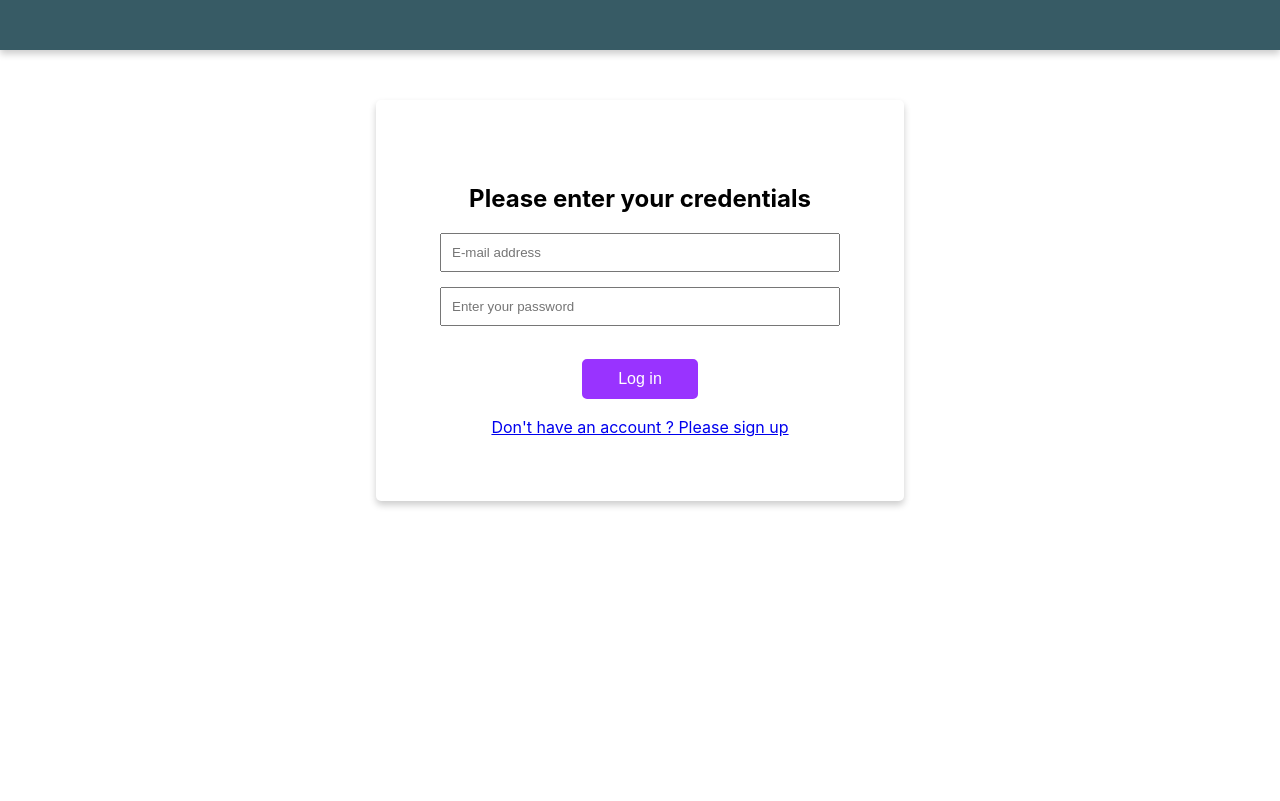
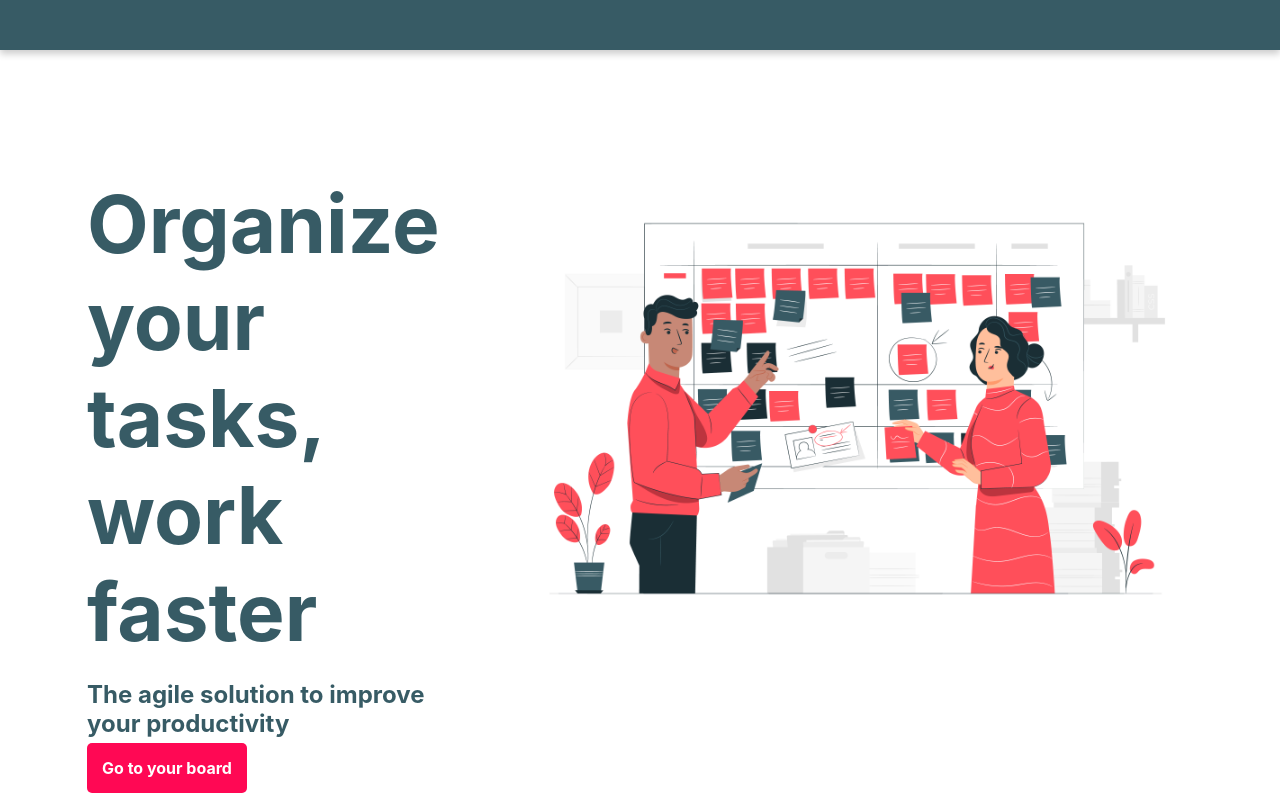
Before and after one commit to morantaf/kanban-board-client, a React (Create React App) app: page / in a window 1280 px wide. Before the commit this address led to /login. Built offline with nearby package versions, Linux system fonts and the light colour scheme.

Commit message:
Changing route of Homepage

```diff
--- a/src/App.js
+++ b/src/App.js
@@ -15,9 +15,8 @@ function App() {
   return (
     <div>
       <AppBar />
-      <Route exact path="/homepage" component={Homepage} />
-      <Route exact path="/">
-        {userId ? <Redirect to={`/b/${userId}`} /> : <Redirect to="/login" />}
+      <Route exact path="/" component={Homepage}>
+        {userId ? <Redirect to={`/b/${userId}`} /> : null}
       </Route>
       <Route path="/board/:id" component={Board} />
       <Route exact path="/login" component={LoginForm} />
```
